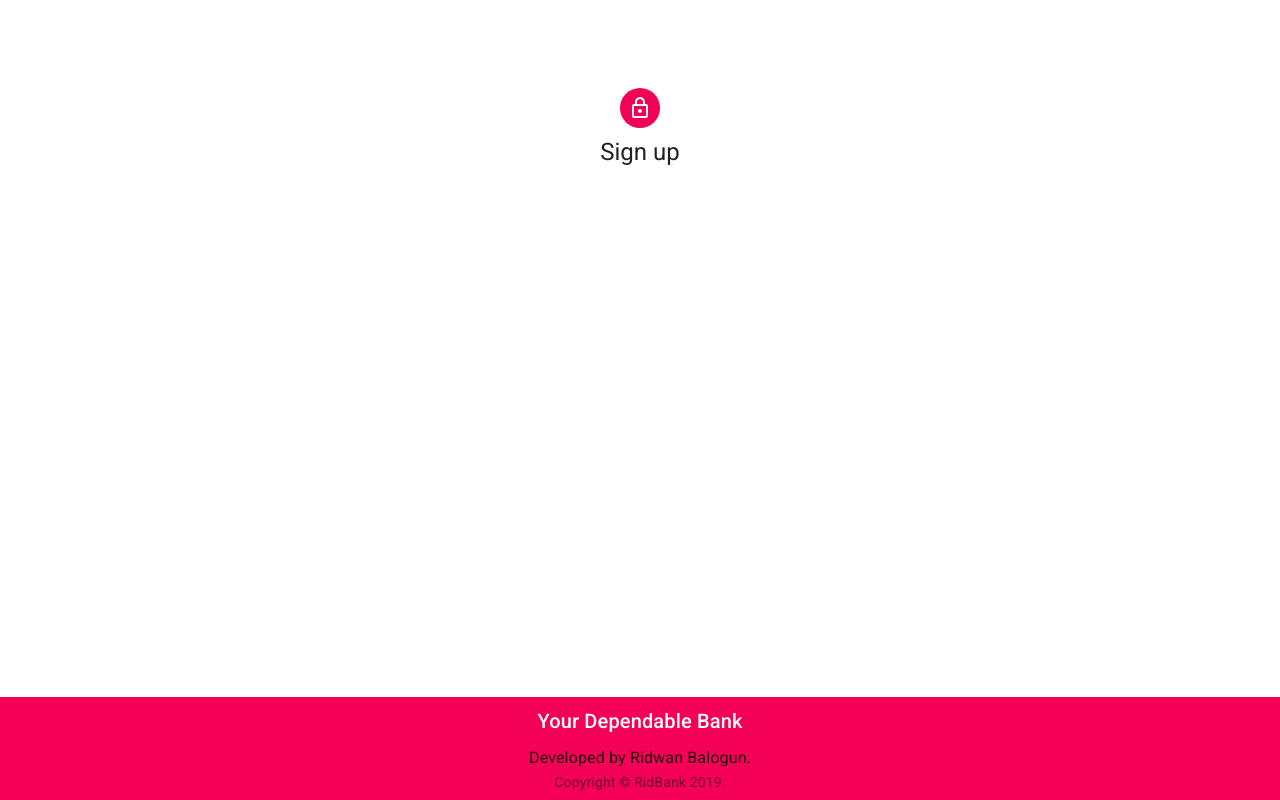
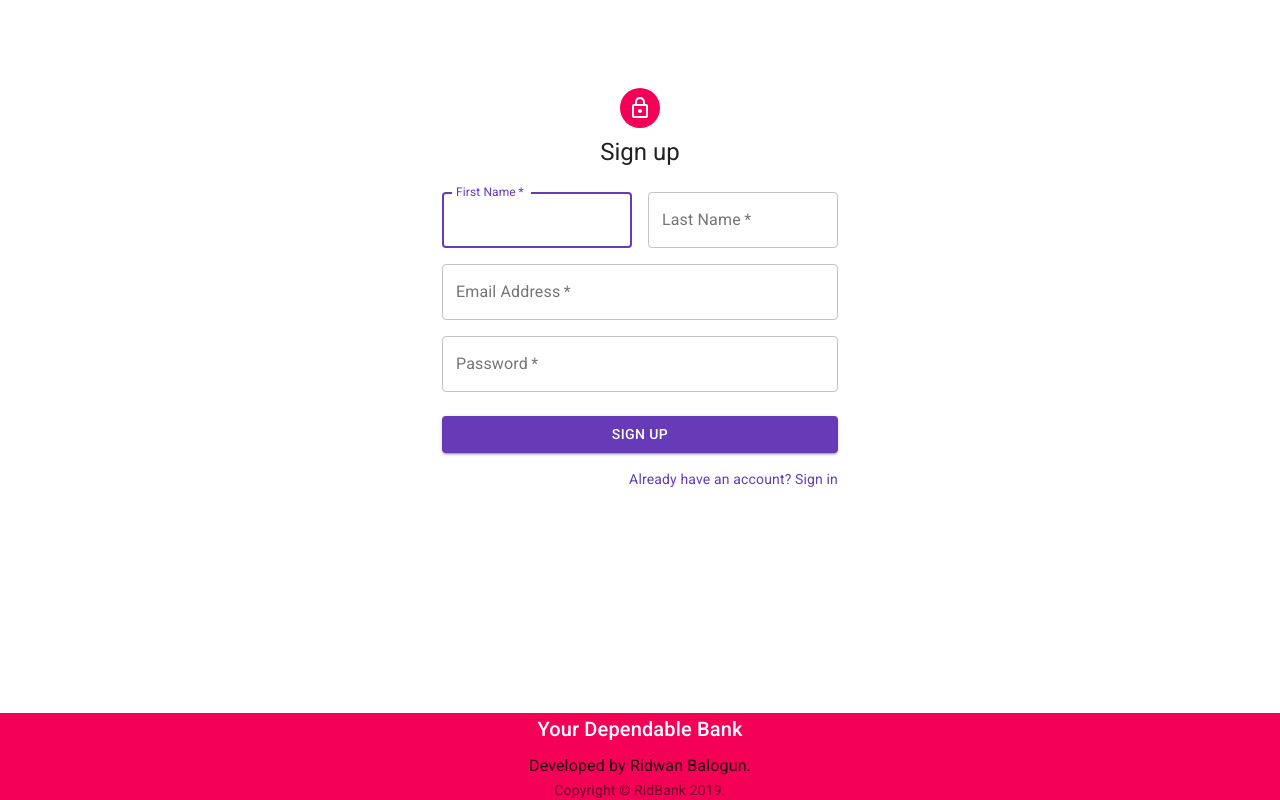
Before and after one commit to ridbay/Banka-React, a React (Create React App) app: page /signup in a window 1280 px wide. Shown: the top 800 px of the page. Built offline with nearby package versions, Linux system fonts and the light colour scheme; the HTML template or start-up script is replaced by a standard one.

Commit message:
update sign up form

```diff
--- a/src/components/Footer.jsx
+++ b/src/components/Footer.jsx
@@ -26,8 +26,8 @@ const useStyles = makeStyles(theme => ({
     left: 0,
     bottom: 0,
     right: 0,
-    marginTop: theme.spacing(8),
-    padding: theme.spacing(1, 0),
+    marginTop: theme.spacing(2),
+    padding: theme.spacing(0, 0),
     // padding: theme.spacing(2),
     // marginTop: 'auto',
   },
--- a/src/pages/SignUp.jsx
+++ b/src/pages/SignUp.jsx
@@ -32,7 +32,7 @@ const useStyles = makeStyles(theme => ({
   },
   form: {
     width: '100%', // Fix IE 11 issue.
-    marginTop: theme.spacing(300),
+    marginTop: theme.spacing(3),
   },
   submit: {
     margin: theme.spacing(3, 0, 2),
@@ -100,12 +100,12 @@ export default function SignUp() {
                 autoComplete="current-password"
               />
             </Grid>
-            <Grid item xs={12}>
+            {/* <Grid item xs={12}>
               <FormControlLabel
                 control={<Checkbox value="allowExtraEmails" color="primary" />}
                 label="I want to receive inspiration, marketing promotions and updates via email."
               />
-            </Grid>
+            </Grid> */}
           </Grid>
           <Button
             type="submit"
@@ -118,13 +118,14 @@ export default function SignUp() {
           </Button>
           <Grid container justify="flex-end">
             <Grid item>
-              <Link href="#" variant="body2">
+              <Link href="/signin" variant="body2">
                 Already have an account? Sign in
               </Link>
             </Grid>
           </Grid>
         </form>
       </div>
+
     </Container>
   );
 }
```
